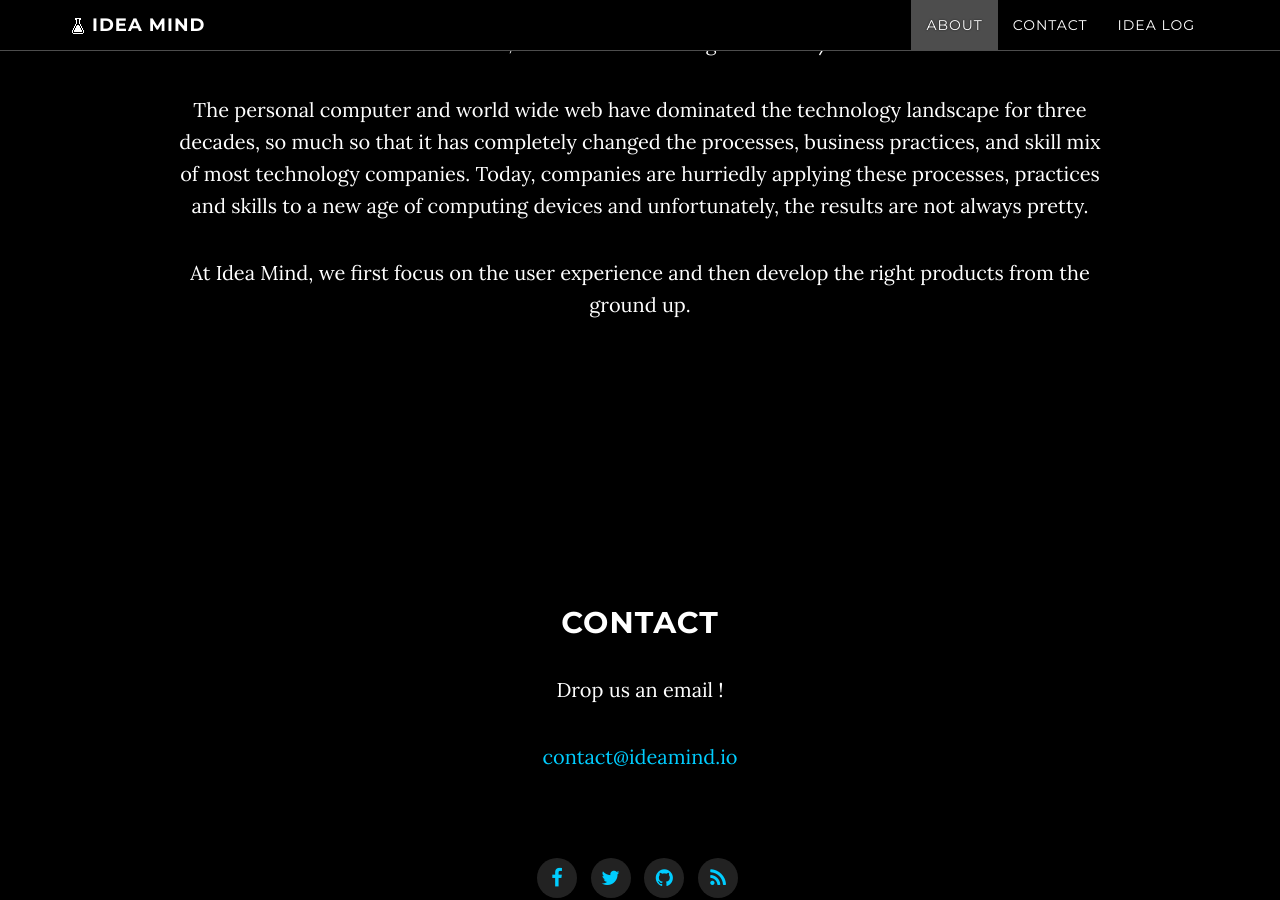
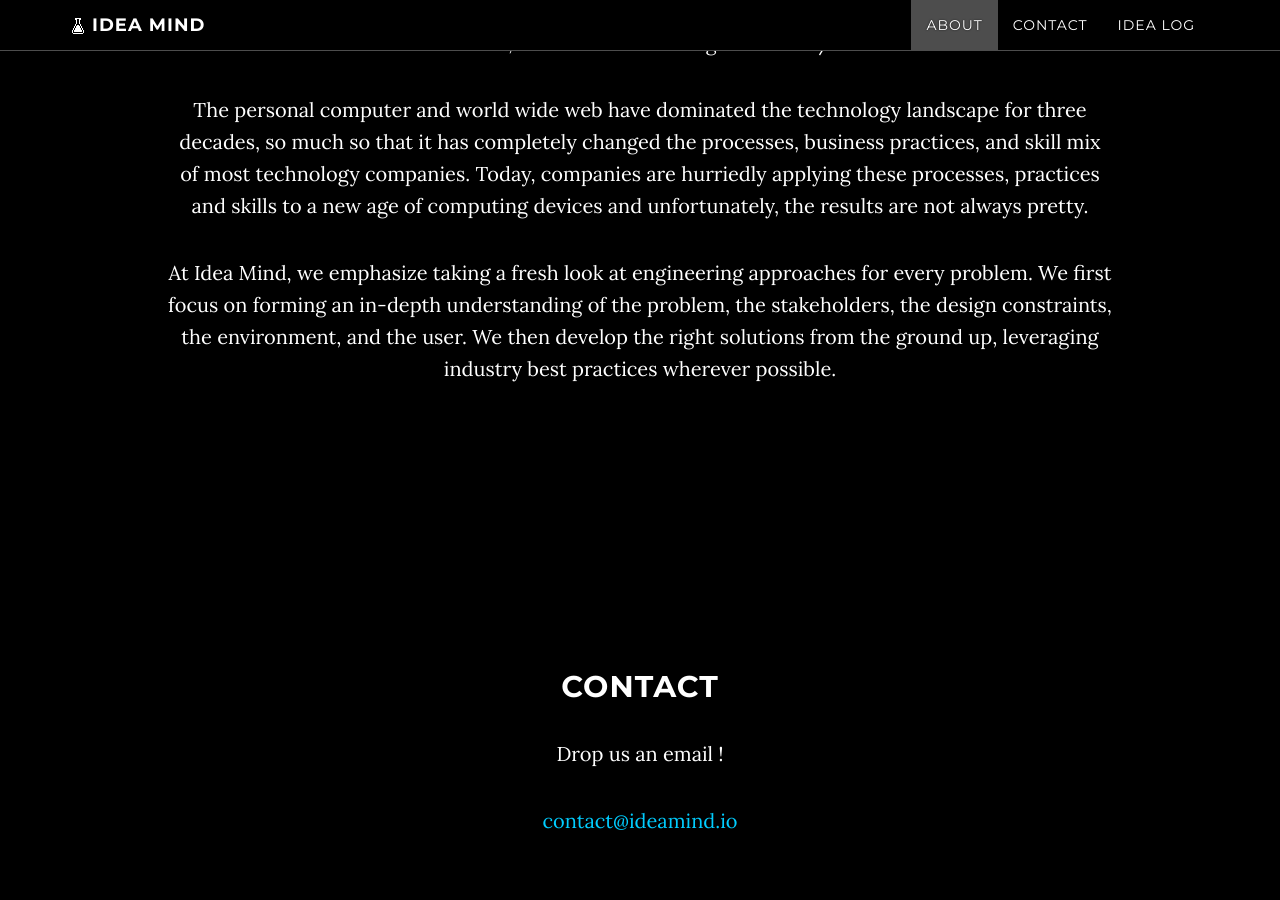
Before and after one commit to IdeaMind/ideamind.github.io, a Jekyll site: the page built from index.html, in a window 1280 px wide and 900 px high, scrolled down 1287 px. Built offline with Jekyll 4.4.1, drawn with Linux system fonts in a browser that asks for light colours; nearby versions of some CDN libraries; comment, search, counter and statistics services are not loaded.

Commit message:
about updated

```diff
--- a/about.html
+++ b/about.html
@@ -11,4 +11,4 @@ Idea Mind makes sure people are <strong>effective, safe, efficient, and empowere
 
 The personal computer and world wide web have dominated the technology landscape for three decades, so much so that it has completely changed the processes, business practices, and skill mix of most technology companies. Today, companies are hurriedly applying these processes, practices and skills to a new age of computing devices and unfortunately, the results are not always pretty.
 
-At Idea Mind, we first focus on the user experience and then develop the right products from the ground up.
+At Idea Mind, we emphasize taking a fresh look at engineering approaches for every problem. We first focus on forming an in-depth understanding of the problem, the stakeholders, the design constraints, the environment, and the user. We then develop the right solutions from the ground up, leveraging industry best practices wherever possible.
```
